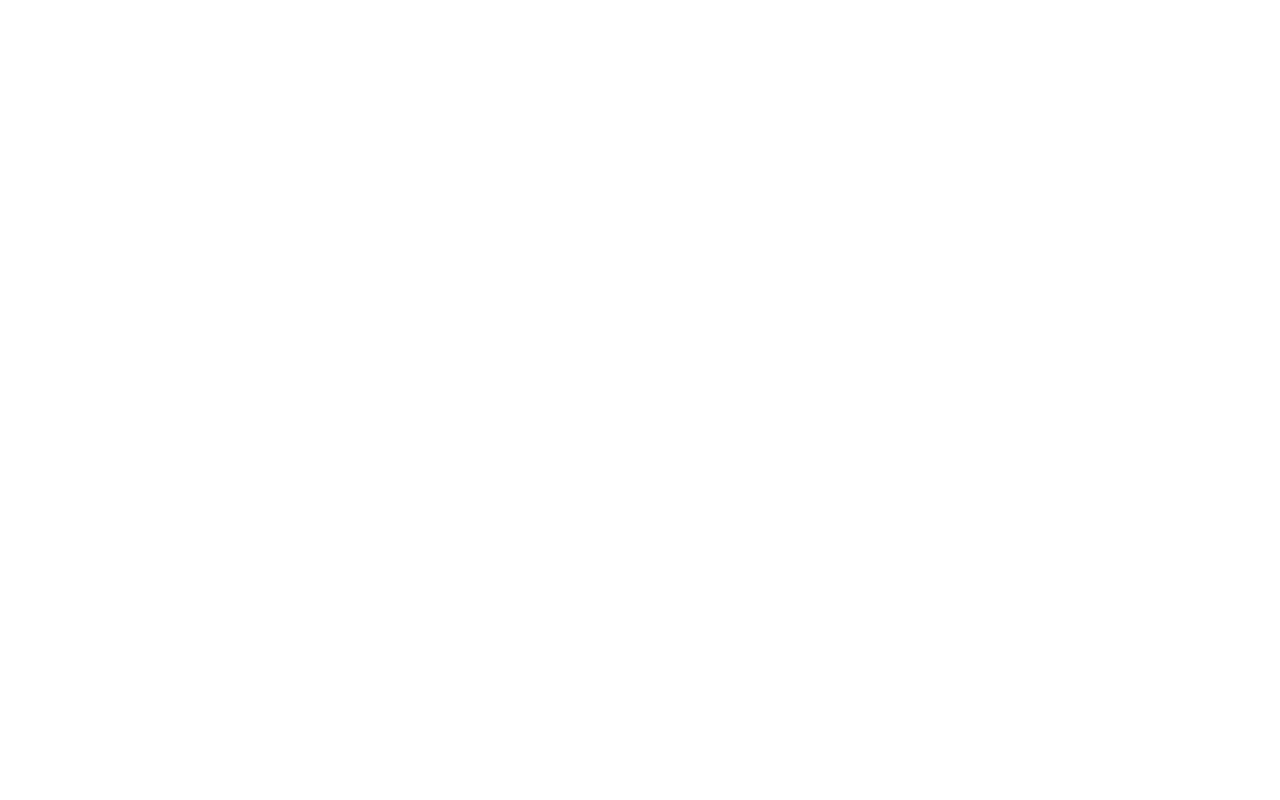
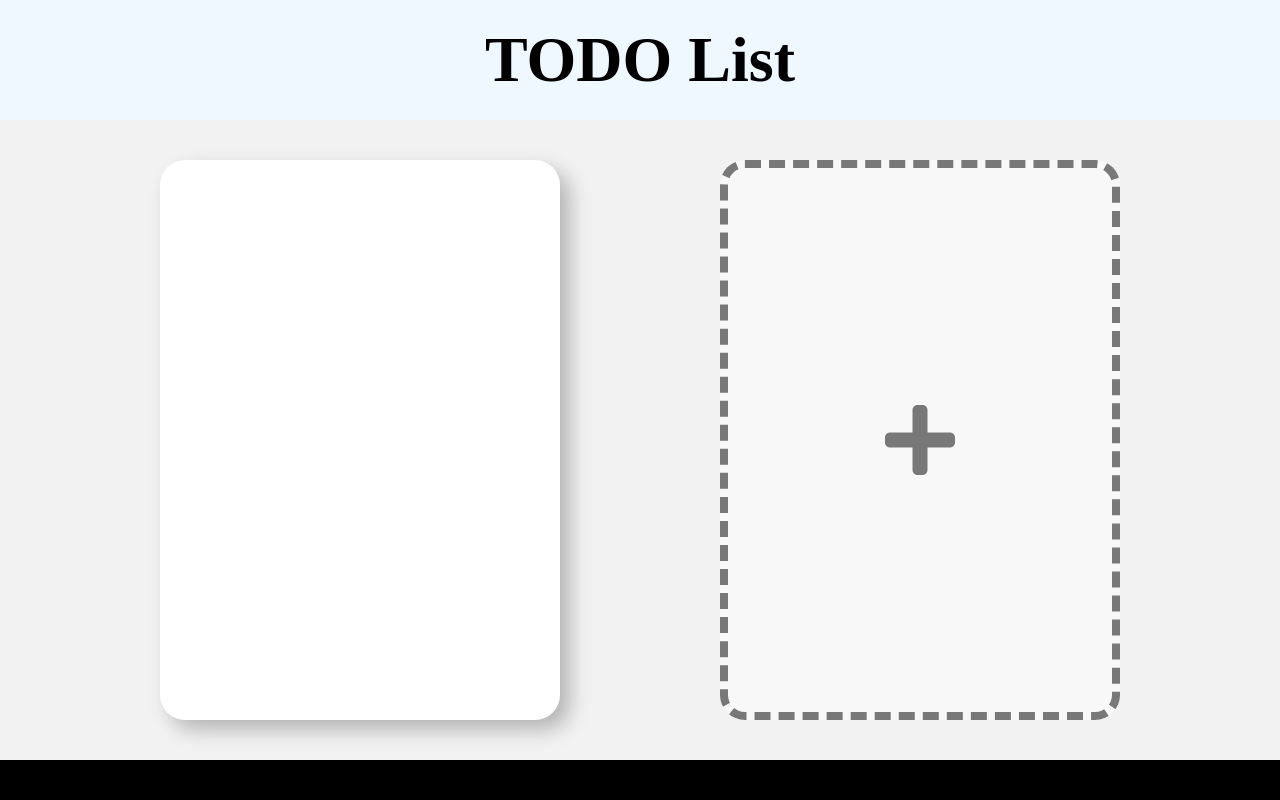
Before and after one commit to anandawira/todo-list, a website built with webpack: page dist/index.html in a window 1280 px wide. Built offline with nearby package versions, Linux system fonts and the light colour scheme.

Commit message:
added card for projects

```diff
--- a/dist/index.html
+++ b/dist/index.html
@@ -4,6 +4,32 @@
     <meta charset="UTF-8" />
     <meta name="viewport" content="width=device-width, initial-scale=1.0" />
     <title>TODO LIST</title>
+    <link rel="stylesheet" href="./style.css" />
+    <script
+      defer
+      src="https://use.fontawesome.com/releases/v5.15.1/js/solid.js"
+      integrity="sha384-oKbh94nlFq571cjny1jaIBlQwzTJW4KYExGYjslYSoG/J/w68zUI+KHPRveXB6EY"
+      crossorigin="anonymous"
+    ></script>
+    <script
+      defer
+      src="https://use.fontawesome.com/releases/v5.15.1/js/fontawesome.js"
+      integrity="sha384-v0OPwyxrMWxEgAVlmUqvjeEr48Eh/SOZ2DRtVYJCx1ZNDfWBfNMWUjwUwBCJgfO4"
+      crossorigin="anonymous"
+    ></script>
   </head>
-  <body></body>
+  <body>
+    <header>
+      <h1 id="title">TODO List</h1>
+    </header>
+    <main>
+      <div class="card project"></div>
+      <div class="card new">
+        <div id="plus-icon">
+          <i class="fas fa-plus"></i>
+        </div>
+      </div>
+    </main>
+    <footer></footer>
+  </body>
 </html>
--- /dev/null
+++ b/dist/style.css
@@ -0,0 +1,63 @@
+* {
+  margin: 0;
+  padding: 0;
+  box-sizing: border-box;
+}
+
+body {
+  background-color: #f2f2f2;
+}
+
+header {
+  height: 15vh;
+  background-color: aliceblue;
+
+  display: flex;
+  align-items: center;
+  justify-content: center;
+}
+
+#title {
+  font-size: 4em;
+}
+
+main {
+  height: 80vh;
+  display: flex;
+  justify-content: space-evenly;
+  align-items: center;
+}
+
+footer {
+  height: 5vh;
+  background-color: black;
+}
+
+.card {
+  height: 70vh;
+  width: 400px;
+  border-radius: 25px;
+  background-color: white;
+}
+
+.card.project {
+  box-shadow: 10px 10px 20px rgba(0, 0, 0, 0.25);
+}
+
+.card.new {
+  border: 8px dashed black;
+  display: flex;
+  align-items: center;
+  justify-content: center;
+  cursor: pointer;
+  opacity: 50%;
+  transition: opacity 0.2s ease-in;
+}
+
+.card.new:hover {
+    opacity: 100%;
+}
+
+.fa-plus {
+  font-size: 80px;
+}
```
Also changed, not shown: dist/icons/add_circle_outline-black-18dp.svg (added).
